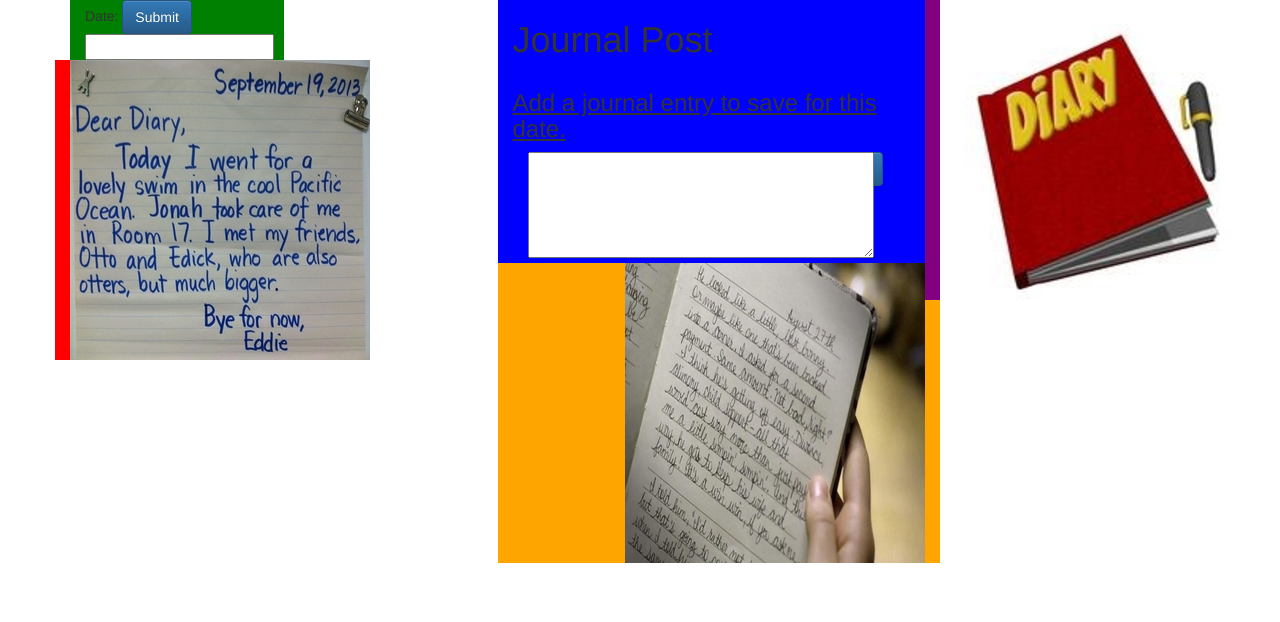
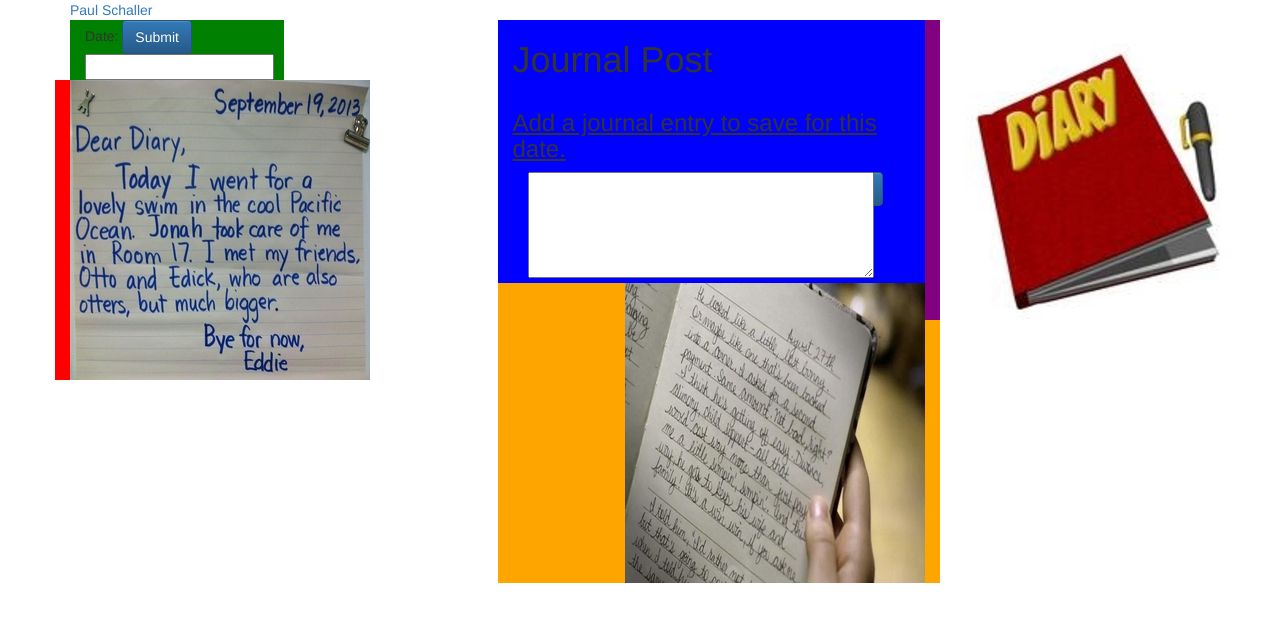
Before and after one commit to bcocherell/AntisocialJournal, a plain HTML site: page index.html in a window 1280 px wide. Drawn offline with nearby package versions, Linux system fonts and the light colour scheme; no server answers.

Commit message:
adding changes

```diff
--- a/assets/css/style.css
+++ b/assets/css/style.css
@@ -56,3 +56,7 @@
 #weather {
 	text-align: center;
 }
+
+#masthead {
+
+}
--- a/index.html
+++ b/index.html
@@ -31,7 +31,11 @@
 
 
 
-
+ <header id="masthead">
+    <div class="container">
+      <a href="index.html" id="logo">Paul Schaller</a>
+    </div>
+  </header>
 
 
 <div id="main-container" class="container">
```
